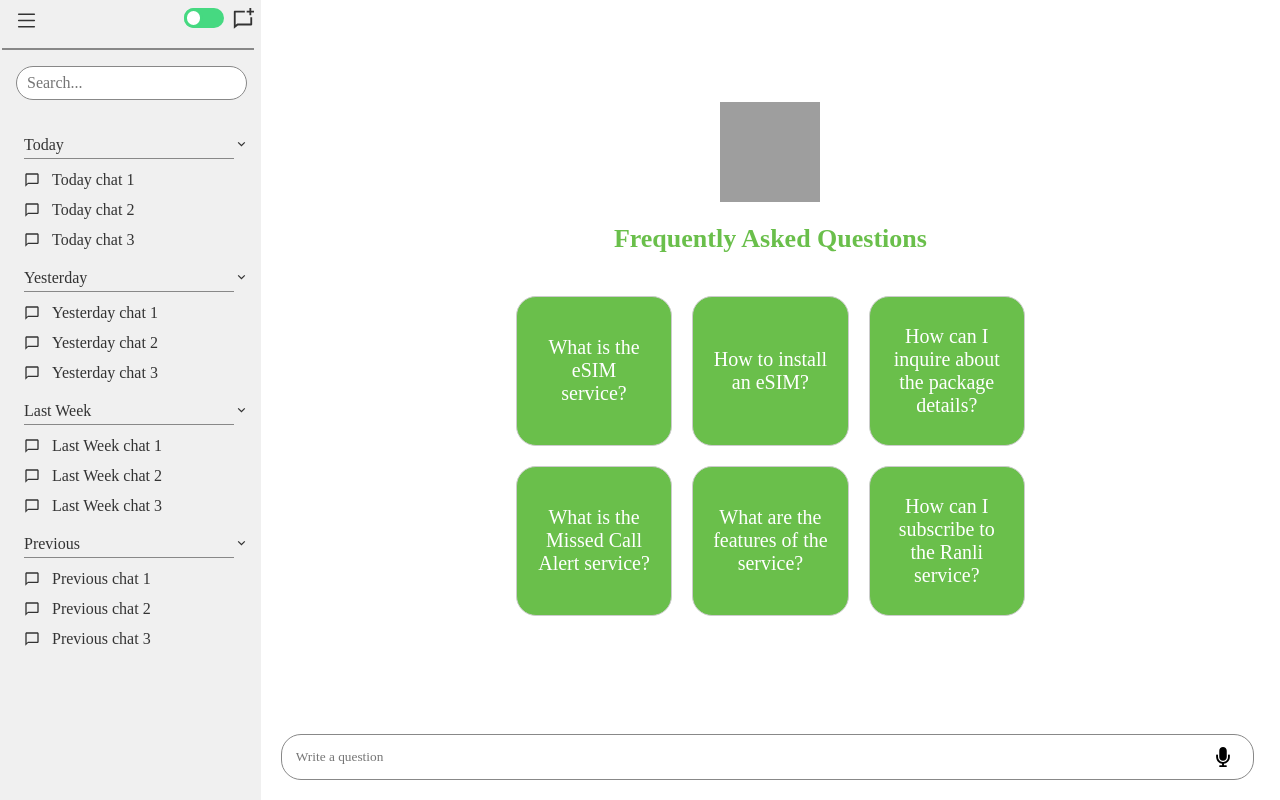
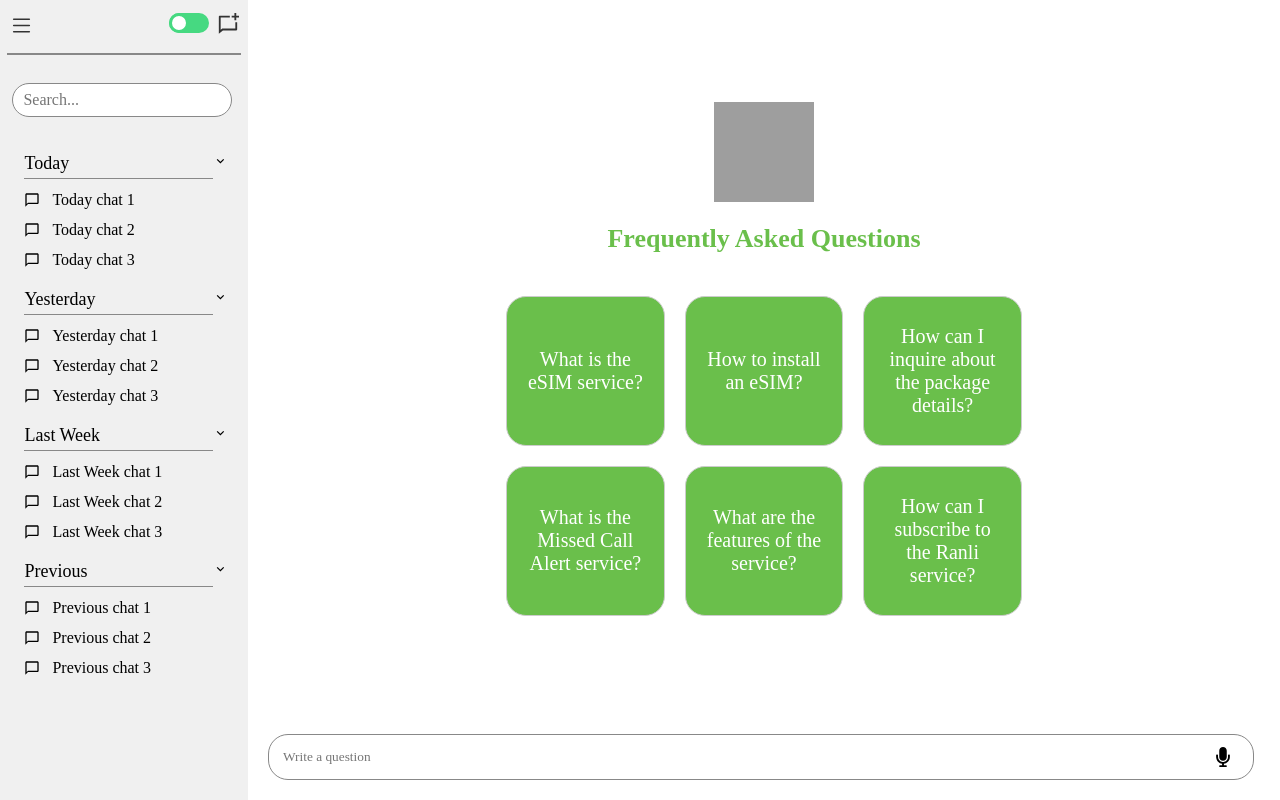
Before and after one commit to Momen-G-Ar/jawwal-chatbot-ui, a React (Create React App) app: page / in a window 1280 px wide. Built offline with nearby package versions, Linux system fonts and the light colour scheme; grey boxes are pictures that could not be loaded.

Commit message:
Change styles to be good and lab size

```diff
--- a/src/App.js
+++ b/src/App.js
@@ -2,15 +2,32 @@
 import "./App.css";
 import Sidebar2 from "./Components/side-bar/SideBar";
 import MainContent from "./Components/MainContent/MainContent";
-import { dark } from "@mui/material/styles/createPalette";
 
 function App() {
     const [darkTheme, setDarkTheme] = React.useState(false);
-    console.log(darkTheme);
+    const [messages, setMessages] = React.useState([]);
+    const [displaySideBar, setDisplaySidebar] = React.useState(true);
+
+    const handleNewChat = () => {};
+
     return (
-        <div className={`App ${dark ? "dark" : "light"}`}>
-            <Sidebar2 theme={darkTheme} setDarkTheme={setDarkTheme} />
-            <MainContent theme={darkTheme} />
+        <div className={`App ${darkTheme ? "dark" : "light"}`}>
+            {displaySideBar && (
+                <Sidebar2
+                    theme={darkTheme}
+                    handleNewChat={handleNewChat}
+                    setDarkTheme={setDarkTheme}
+                    displaySideBar={displaySideBar}
+                    setDisplaySidebar={setDisplaySidebar}
+                />
+            )}
+            <MainContent
+                setDisplaySidebar={setDisplaySidebar}
+                messages={messages}
+                setMessages={setMessages}
+                theme={darkTheme}
+                displaySideBar={displaySideBar}
+            />
         </div>
     );
 }
--- a/src/Components/ChatGroup/ChatGroup.css
+++ b/src/Components/ChatGroup/ChatGroup.css
@@ -25,6 +25,7 @@
     padding-bottom: 0.25rem;
     width: 100%;
     user-select: none;
+    font-size: 18px;
     /*font-size: 1rem; /* Assuming 1rem for text-md (medium text size in Tailwind) */
     /* You can adjust the font-size value based on your specific design requirements */
 }
--- a/src/Components/MainContent/MainContent.jsx
+++ b/src/Components/MainContent/MainContent.jsx
@@ -3,10 +3,15 @@
 import VoiceToText from "../VoicetoText/VoicetoText";
 import ChatMessage from "../ChatMesssage/ChatMessage";
 import axios from "axios";
-
-const MainContent = ({ theme }) => {
+import { BsList } from "react-icons/bs";
+const MainContent = ({
+    theme,
+    messages,
+    setMessages,
+    displaySideBar,
+    setDisplaySidebar,
+}) => {
     const [message, setMessage] = useState("");
-    const [messages, setMessages] = useState([]);
 
     const handleSend = (e) => {
         e.preventDefault();
@@ -38,7 +43,20 @@
     };
 
     return (
-        <div className={`main-content  ${!theme ? "light" : "dark"}`}>
+        <div
+            style={{ width: displaySideBar ? "80%" : "100%" }}
+            className={`main-content  ${!theme ? "light" : "dark"}`}
+        >
+            {!displaySideBar && (
+                <BsList
+                    size={25}
+                    onClick={(e) => {
+                        e.stopPropagation();
+                        setDisplaySidebar(!displaySideBar);
+                    }}
+                    style={{ cursor: "pointer" }}
+                />
+            )}
             <header></header>
             {!messages.length && (
                 <div className="writing-options">
--- a/src/Components/side-bar/SideBar.jsx
+++ b/src/Components/side-bar/SideBar.jsx
@@ -5,9 +5,13 @@
 import "./themed-side-bar.css";
 import ChatGroup from "../ChatGroup/ChatGroup";
 
-const SideBar2 = ({ theme, setDarkTheme }) => {
-    const [displaySideBar, setDisplaySidebar] = useState(true);
-
+const SideBar2 = ({
+    theme,
+    setDarkTheme,
+    handleNewChat,
+    displaySideBar,
+    setDisplaySidebar,
+}) => {
     const [searchTerm, setSearchTerm] = useState("");
     useEffect(() => {}, [searchTerm]);
     const onChange = (e) => {
@@ -21,8 +25,11 @@
             <div className="sideHeader ">
                 <BsList
                     size={25}
-                    onClick={() => setDisplaySidebar(!displaySideBar)}
-                    className="cursor-pointer"
+                    onClick={(e) => {
+                        e.stopPropagation();
+                        setDisplaySidebar(!displaySideBar);
+                    }}
+                    style={{ cursor: "pointer" }}
                 />
                 <div className="icons">
                     <div className="uael-main-btn" data-switch-type="round_2">
@@ -31,7 +38,10 @@
                                 className="uael-switch-round-2 elementor-clickable"
                                 type="checkbox"
                                 id="toggle_2"
-                                onClick={() => setDarkTheme((old) => !old)}
+                                onClick={(e) => {
+                                    e.stopPropagation();
+                                    setDarkTheme((old) => !old);
+                                }}
                             />
                             <label
                                 for="toggle_2"
@@ -39,11 +49,10 @@
                             ></label>
                         </div>
                     </div>
-                    <RiChatNewLine size={22} />
+                    <RiChatNewLine size={22} onClick={handleNewChat} />
                 </div>
             </div>
-            <div className="side-bar ">
-                {displaySideBar ? (
+            <div className="side-bar">
                 <div>
                     <SearchBar onChange={onChange} value={searchTerm} />
                     <div className="history">
@@ -85,9 +94,6 @@
                         />
                     </div>
                 </div>
-                ) : (
-                    <span></span>
-                )}
             </div>
         </div>
     );
--- a/src/Components/side-bar/search-bar/search-bar.css
+++ b/src/Components/side-bar/search-bar/search-bar.css
@@ -1,7 +1,6 @@
 /* @import url("https://fonts.googleapis.com/css?family=Roboto:400,400i,700"); */
 
 .search>div {
-  padding-left: 1rem;
   margin-bottom: 1rem;
   display: inline-block;
   position: relative;
--- a/src/Components/side-bar/search-bar/search-bar.jsx
+++ b/src/Components/side-bar/search-bar/search-bar.jsx
@@ -6,7 +6,7 @@
     return (
         <div>
             <div className="search">
-                <div>
+                <div style={{ width: "94%" }}>
                     <input
                         onChange={onChange}
                         value={value}
--- a/src/Components/side-bar/themed-side-bar.css
+++ b/src/Components/side-bar/themed-side-bar.css
@@ -1,47 +1,31 @@
-.light.side-bar {
+.side-bar {
   /* flex flex-col col-span-1 justify-start m-3 items-start text-myGray shadow-right-lg pr-3 */
   display: flex;
   /* flex */
   flex-direction: column;
   /* flex-col */
-  flex: 1 1 0%;
   /* col-span-1 (assuming it's used in a flex container for layout) */
   justify-content: flex-start;
   /* justify-start */
   margin: 0.75rem;
+  width: 90%;
   /* m-3 */
-  align-items: flex-start;
   /* items-start */
-  box-shadow: 10px 0 15px -3px var(--emoji-shadow),
-    4px 0 6px -2px rgba(0, 0, 0, 0.05);
   /* shadow-right-lg */
-  padding-right: 0.75rem;
   /* pr-3 */
-  max-width: 20vw;
+  color: var(--primary-text-color);
 }
 
-.sidebar-container {
-  width: 20vw;
-  background-color: var(--background-color);
-  padding-right: 1rem;
-  color: var(--primary-text-color);
-  /* border-right: 1px solid var(--group-devider-border); */
-  box-shadow: 3px 0 5px -2px var(--group-devider-border);
-}
 
-.sidebar-container.light {
-  width: 20vw;
-  background-color: var(--background-color);
-  padding-right: 1rem;
-  color: #333;
-}
+
 
 .sideHeader {
-  padding-left: 0.75rem;
   /* pr-3 */
   padding-top: 0.5rem;
+  padding-left: 2px;
+  padding-right: 2px;
   /* pr-3 */
-  width: 100%;
+  width: 93%;
   /* w-full */
   height: 2.5rem;
   /* h-10 (2.5rem is equivalent to 10 * 0.25rem) */
@@ -49,11 +33,9 @@
   /* flex */
   justify-content: space-between;
   /* justify-between */
-  width: 98%;
   margin-bottom: 1rem;
-  margin-left: 0.125rem;
   border-bottom: 2px solid var(--group-devider-border);
-  /* box-shadow: 0 4px 6px -1px var(--user-text-chat-color), 0 2px 4px -1px var(--user-text-chat-color); */
+  /* box-shadow: 0 4px 6px -1px var(--user-message-chat-color), 0 2px 4px -1px var(--user-message-chat-color); */
 }
 
 .icons {
@@ -65,6 +47,22 @@
   /* gap-x-2 (based on Tailwind's spacing scale where 2 is 0.5rem) */
   justify-content: space-between;
   /* justify-between */
+}
+
+.sidebar-container {
+  width: 20vw;
+  background-color: var(--background-color);
+  color: var(--primary-text-color);
+  /* border-right: 1px solid var(--group-devider-border); */
+  box-shadow: 3px 0 5px -2px var(--group-devider-border);
+  display: flex;
+  flex-direction: column;
+  align-items: center;
+  padding-top: 5px;
+  box-shadow: 10px 0 15px -3px var(--emoji-shadow),
+    4px 0 6px -2px rgba(0, 0, 0, 0.05);
+  background-color: var(--background-color);
+  color: #333;
 }
 
 .theme-selection {
@@ -83,7 +81,6 @@
   /*font-size: 1rem; /* text-lg (assuming 1.125rem for text-lg size) */
   padding-top: 0.5rem;
   /* pt-2 (based on Tailwind's spacing scale where 2 is 0.5rem) */
-  padding-left: 0.75rem;
   /* pl-3 (based on Tailwind's spacing scale where 3 is 0.75rem) */
   margin: 0.75rem;
   /* m-3 (based on Tailwind's spacing scale where 3 is 0.75rem) */
@@ -117,7 +114,7 @@
 .group {
   display: flex;
   /* flex */
-  color: var(var(--user-text-chat-color));
+  color: var(var(--user-message-chat-color));
   justify-content: space-between;
   /* justify-between */
   padding-right: 1.25rem;
@@ -131,11 +128,10 @@
   width: 100%;
   /*font-size: 1rem; /* Assuming 1rem for text-md (medium text size in Tailwind) */
   /* You can adjust the font-size value based on your specific design requirements */
+  font-size: 18px;
+  border-bottom: 1px solid var(--group-devider-border);
 }
 
-.group-name {
-  border-bottom: 1px solid var(--group-devider-border);
-}
 
 .chat-title {
   display: flex;
@@ -148,6 +144,11 @@
   /* gap-y-3 (based on Tailwind's spacing scale where 3 is 0.75rem) */
   align-items: center;
   /* items-center */
+  font-size: 16px;
+}
+
+.pl-3 {
+  font-size: 16px;
 }
 
 /* You can add global styles to this file, and also import other style files */
--- a/src/index.css
+++ b/src/index.css
@@ -56,7 +56,7 @@
 
 .light {
   --background-color: #f0f0f0;
-  --primary-text-color: #999;
+  --primary-text-color: #000000;
   /* --primary-text-color: #ffffff; */
   --primary-emoji-color: #555454;
   --emoji-shadow: 2px 2px 4px rgba(0, 0, 0, 0.4);
```
Lines whose indentation alone changed are shown as unchanged.
